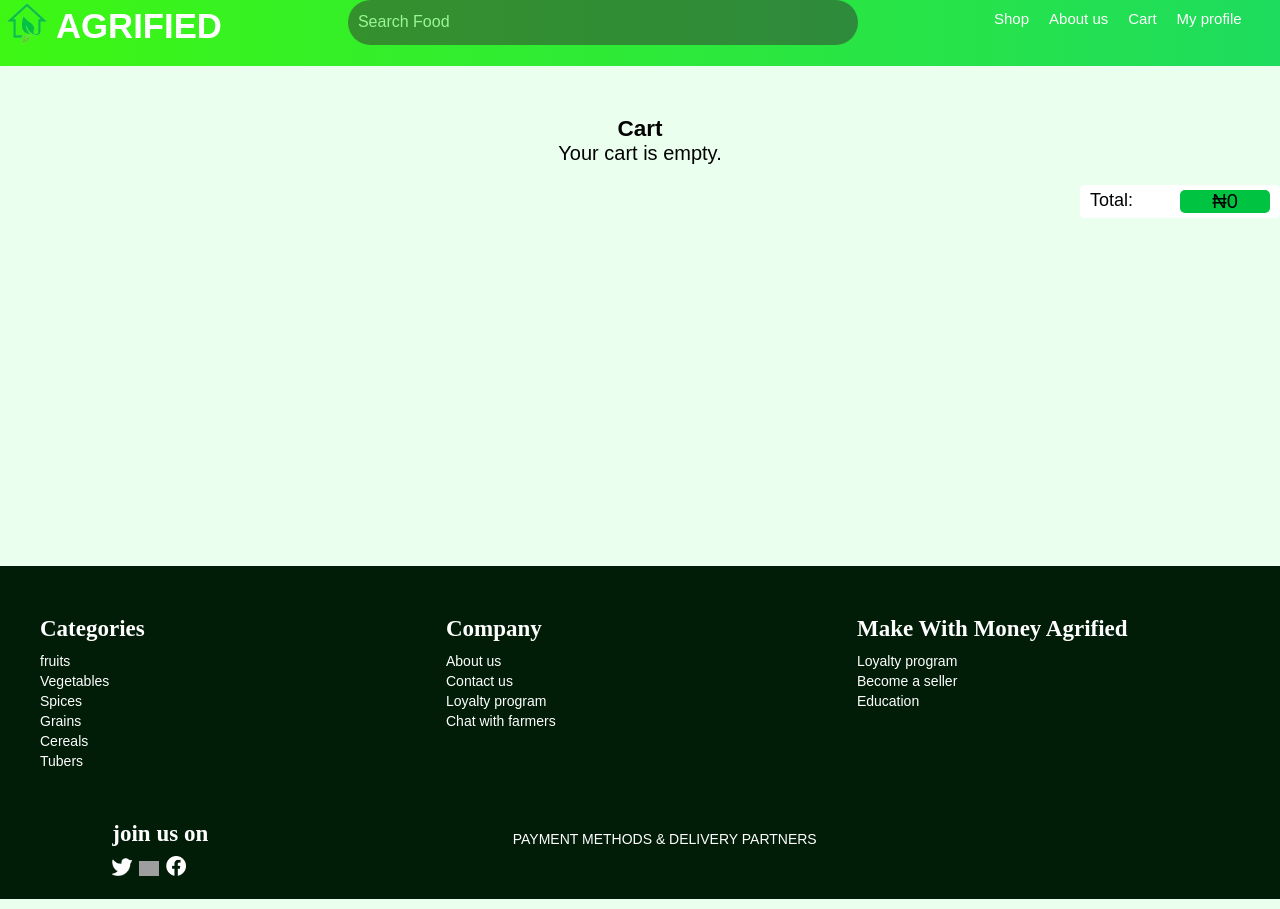
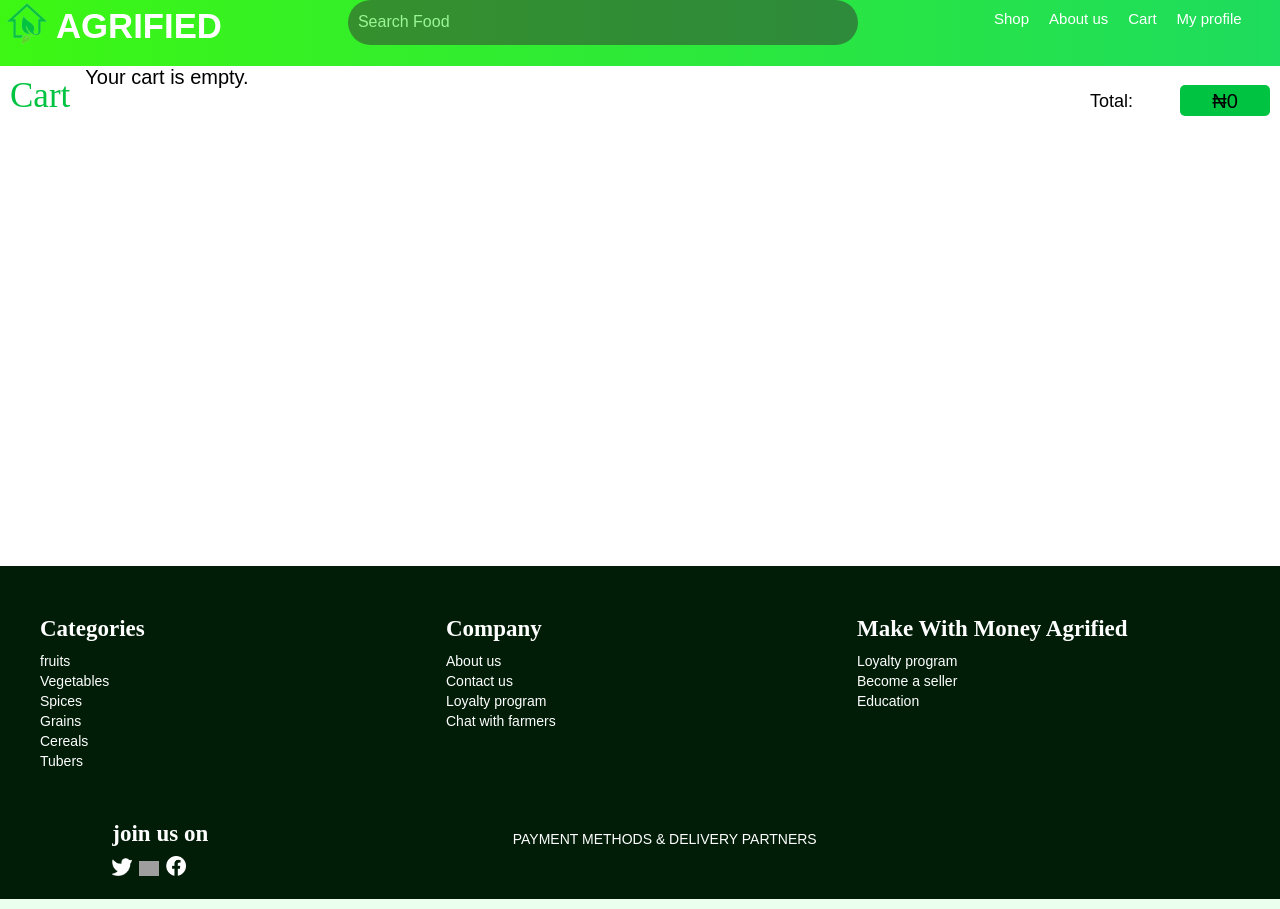
Before and after one commit to Ephraimiyanda/e-commerce-web-app, a React (Vite) app: page /cart in a window 1280 px wide. Built offline with nearby package versions, Linux system fonts and the light colour scheme; grey boxes are pictures that could not be loaded.

Commit message:
new commit

```diff
--- a/src/cart-components/cart.jsx
+++ b/src/cart-components/cart.jsx
@@ -24,8 +24,8 @@ function reduceitemQuantity(quantity){
       {cartItems.length === 0 ? (
         <p>Your cart is empty.</p>
       ) : (
+<div >
 <div className='the-cart'>
-<div>
 
           {cartItems.map((items,index)=>(
               <div className='cart-item' key={index} >
--- a/src/index.css
+++ b/src/index.css
@@ -73,16 +73,29 @@ h1{
   width: 0px;
 }
 .cart{
+  background: white;
   height: 500px;
   overflow-y: auto;
   display: flex;
-  flex-direction: column;
+  gap: 15px;
   align-content: center;
   margin-bottom: -30px;
 }
-.cart h2{
-
-  padding-top: 40px;
+.the-cart{
+display: flex;
+flex-wrap: wrap;
+justify-content: center;
+gap: 15px;
+}
+.cart h2,.productOpen-h2{
+  padding-left: 10px;
+  font-size: 35px;
+  font-weight: 100;
+  font-family: cursive;
+  color: #00C341;
+}
+.productOpen-h2{
+  padding-left: 0px;
 }
 .cart p{
   display: flex;
@@ -92,13 +105,18 @@ h1{
   padding: 0px;
 }
 .cart-item{
+  width: 250px;
+  border: 1px solid #00C341;
+  border-radius: 10px;
   padding-top:15px ;
   padding-bottom: 15px;
   margin-top: 10px;
-display: flex;
-align-items: center;
-justify-content: space-around;
-background-color: #fff;
+  display: flex;
+  flex-direction: column;
+  gap: 10px;
+  align-items: center;
+  justify-content: space-around;
+  background-color: #fff;
 }
 .cart-btns{
   display: flex;
@@ -251,6 +269,10 @@ a{
 .products h1{
   margin-left: 16px;
   margin-bottom: 40px;
+  font-size: 35px;
+  font-weight: 100;
+  font-family: cursive;
+  color: #00C341;
 }
 
 .product-link{
@@ -936,6 +958,7 @@ aside ul li:hover{
   background: #00C341;
 }
 .total{
+  height: 35px;
   width: 200px;
   background: white;
   margin-top: 20px;
@@ -952,6 +975,8 @@ aside ul li:hover{
   margin: 0px;
 }
 .total p{
+  padding-top: 5px;
+  margin-top: -6px;
   width: 90px;
   border-radius: 5px;
   background: #00C341;
@@ -1086,6 +1111,10 @@ padding: 0px;
 
 
 @media (max-width:555px) {
+.cart{
+  flex-direction: column;
+  height: 700px;
+}
 
   .wallet-block h4{
     text-align: center;
--- a/src/product-components/productOpen.jsx
+++ b/src/product-components/productOpen.jsx
@@ -14,7 +14,7 @@ function ProductOpen(){
 
         {product && (
             <div >
-                <h2>Product information</h2>
+                <h2 className="productOpen-h2">Product information</h2>
 
             <div className="product-details">
             <div className="productDescription-col1">
```
